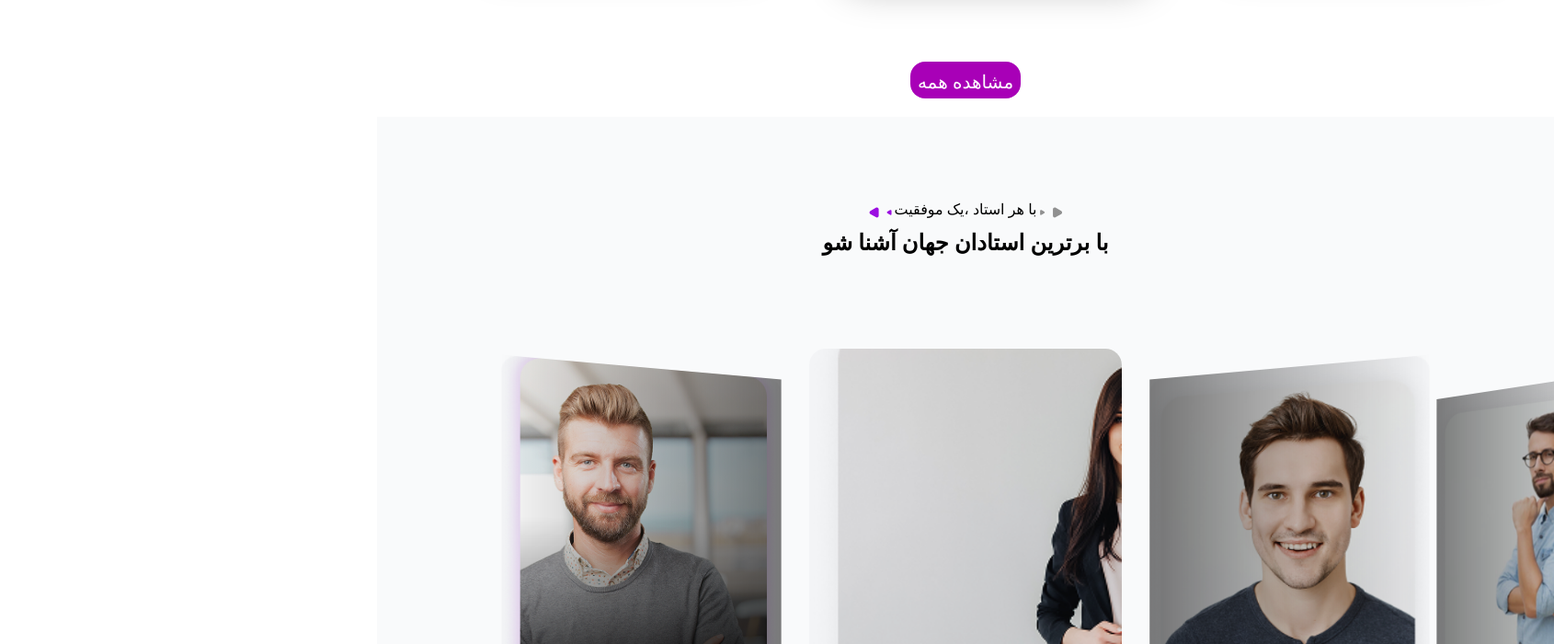
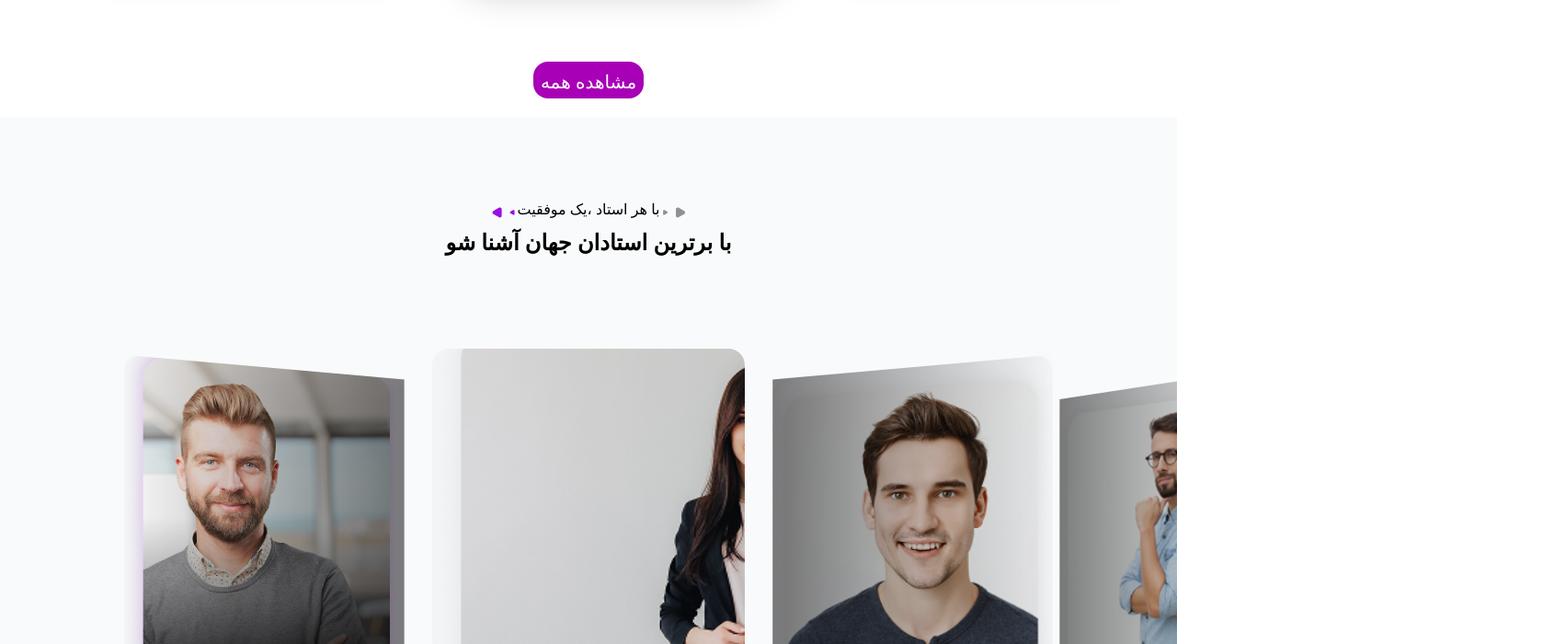
Before and after one commit to Hossein-MB/HBY, a React (Vite) app in the folder vite-project/: page / in a window 1280 px wide. Shown: the part 1120-1820 px from the top of the page at 92% size, 1690 px wide, since content can reach past the window. Built offline with nearby package versions, Linux system fonts and the light colour scheme.

Commit message:
overflow

```diff
--- a/vite-project/src/App.css
+++ b/vite-project/src/App.css
@@ -3,6 +3,7 @@
   margin: 0 auto;
   padding: 2rem;
   text-align: center;
+  overflow: hidden;
 
 }
 
--- a/vite-project/src/Components/LandingComponent/ProfessorSlider/Slider2.jsx
+++ b/vite-project/src/Components/LandingComponent/ProfessorSlider/Slider2.jsx
@@ -21,7 +21,7 @@ export default function Slider2() {
   ));
 
   return (
-    <section className="py-12 bg-gray-50">
+    <div className="py-12 bg-gray-50 overflow-hidden">
       <div className="container mx-auto px-4">
                     <div className="flex flex-col justify-center items-center my-10">
                 <div className="flex w-full justify-center">
@@ -41,6 +41,6 @@ export default function Slider2() {
             </div>
         <SwiperComponent slides={slides} slideWidth={340} />
       </div>
-    </section>
+    </div>
   );
 }
--- a/vite-project/src/Components/LandingComponent/Slider/Slider.jsx
+++ b/vite-project/src/Components/LandingComponent/Slider/Slider.jsx
@@ -58,7 +58,7 @@ export default function Slider() {
 
   return (
     <>
-      <div className="flex flex-col justify-center items-center my-10">
+      <div className="flex flex-col justify-center items-center my-10  overflow-hidden">
         <div className="flex w-full justify-center">
           <img
             className="transform scale-x-[-1]"
--- a/vite-project/src/LayOut/LayOut.jsx
+++ b/vite-project/src/LayOut/LayOut.jsx
@@ -8,7 +8,7 @@ import NavBar from '../Components/LandingComponent/HeaderComponent/NavBar'
 
 const LayOut = () => {
   return (
-    <div>
+    <div className='overflow-hidden'>
       {/* <NavBar/> */}
     <HeaderComponent/>
     <Outlet/>
--- a/vite-project/src/screens/Landing/Landing.jsx
+++ b/vite-project/src/screens/Landing/Landing.jsx
@@ -10,7 +10,7 @@ import News from '../../Components/LandingComponent/News/News'
 
 const Landing = () => {
   return (
-    <div>
+    <div className='overflow-hidden'>
     <HeroLanding/>
     <LandingReport/>
     <Slider/>
```
